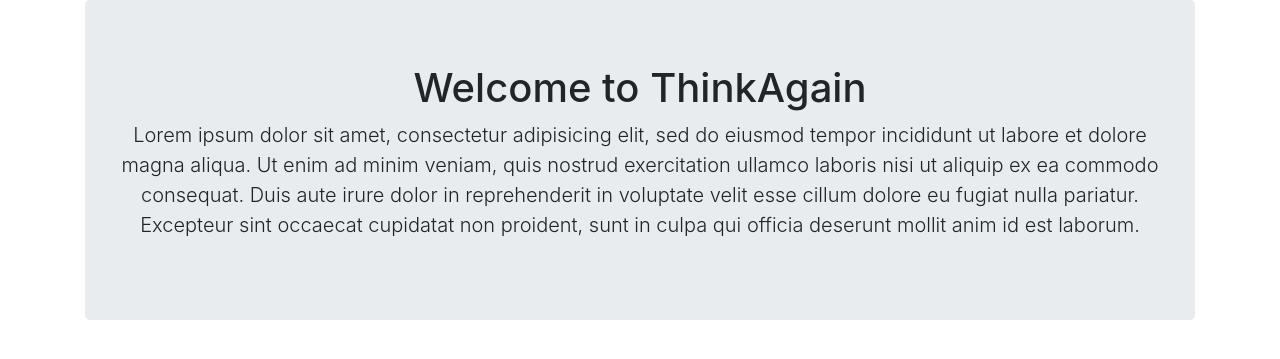
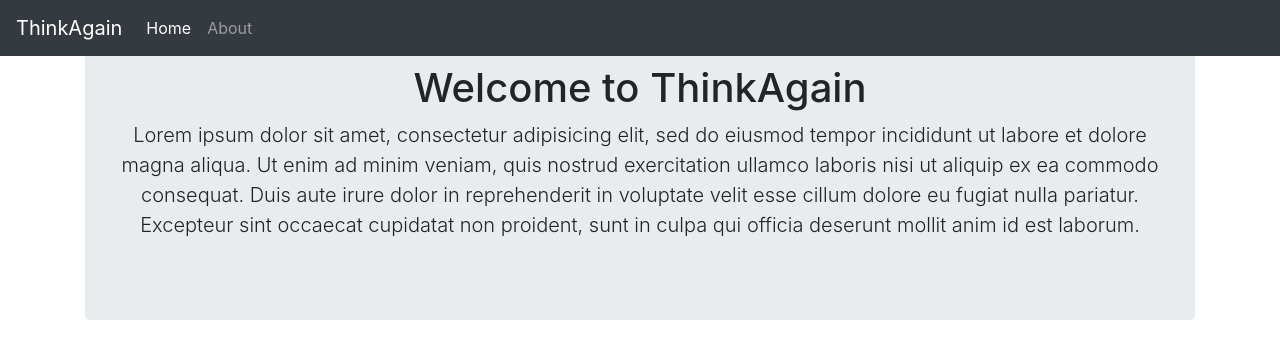
Before and after one commit to cognitiveRobot/think-again, a Flask app: page / in a window 1280 px wide. Shown: the top 359 px of the page. Run offline with Flask 2, Linux system fonts and the light colour scheme; some libraries are stand-ins or nearby versions.

Commit message:
Navbar and about page has been added

```diff
--- a/app.py
+++ b/app.py
@@ -6,5 +6,10 @@
 def home():
     return render_template('home.html')
 
+# About Route/Page
+@app.route('/about')
+def about():
+    return render_template('about.html')
+
 if __name__ == '__main__':
     app.run(debug=True)
--- /dev/null
+++ b/templates/includes/_navbar.html
@@ -0,0 +1,10 @@
+<!--  This navbar doesn't work with bootstrap 4.1.3. Needs to be investigated.-->
+<nav class="navbar fixed-top navbar-expand-lg navbar-dark bg-dark">
+  <a class="navbar-brand" href="/">ThinkAgain</a>
+  <div class="collapse navbar-collapse" id="navbarNavAltMarkup">
+    <div class="navbar-nav">
+      <a class="nav-item nav-link active" href="/">Home <span class="sr-only">(current)</span></a>
+      <a class="nav-item nav-link" href="/about">About</a>
+    </div>
+  </div>
+</nav>
--- a/templates/layout.html
+++ b/templates/layout.html
@@ -6,6 +6,7 @@
     <link href="https://stackpath.bootstrapcdn.com/bootstrap/4.1.3/css/bootstrap.min.css" rel="stylesheet">
   </head>
   <body>
+    {% include 'includes/_navbar.html' %}
     <div class="container">
       {% block body %}
       {% endblock %}
```
Also changed, not shown: templates/about.html (added, +7 -0 lines).
